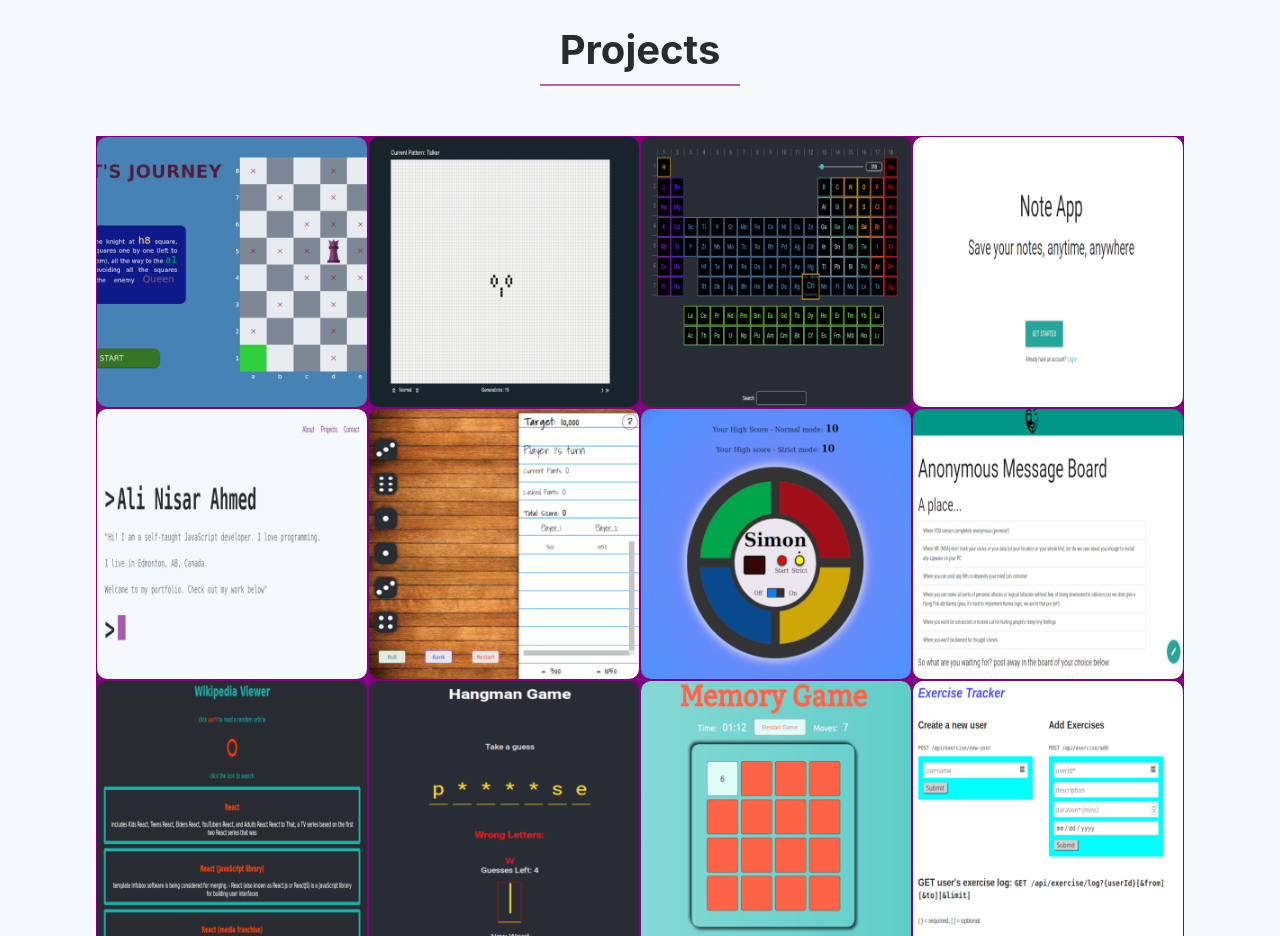
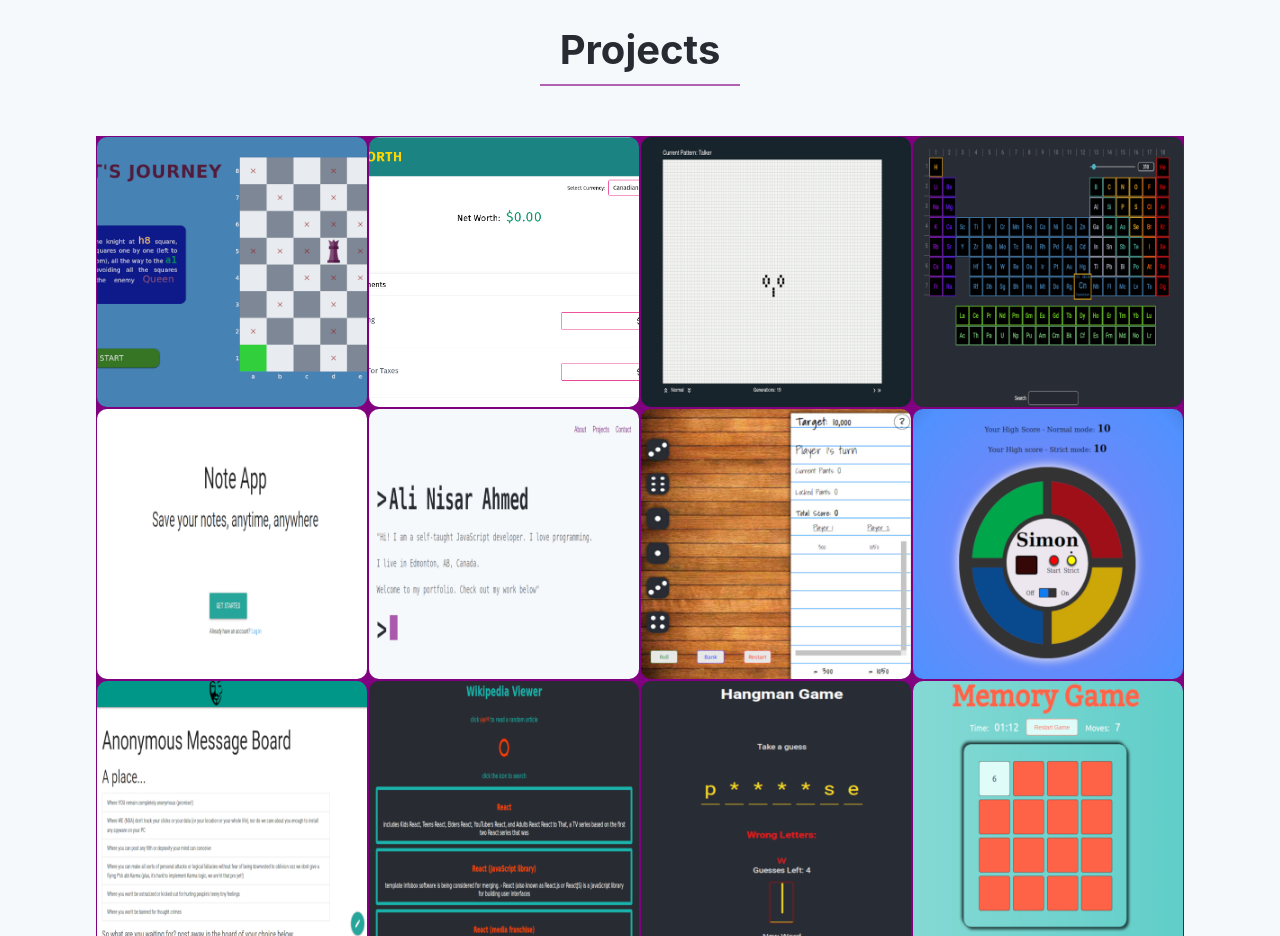
Before and after one commit to AliNisarAhmed/personal-portfolio, a Gatsby site: page / in a window 1280 px wide. Shown: the part 1620-2556 px from the top of the page. Built offline with nearby package versions, Linux system fonts and the light colour scheme; Gatsby itself is replaced by a stand-in of ours.

Commit message:
add networth project

```diff
--- a/src/content/projects.js
+++ b/src/content/projects.js
@@ -1,14 +1,26 @@
 
 export default [
   {
-    title: 'Knight Movement Trainer',
-    description: `<p>Chess Knight Movement Trainer app. Take the knight all the way to the end of the board while avoiding the enemy Queen. <a href="https://builtwithelm.co/?q=knight" target="_blank" ref="noopener noreferrer">Featured</a> on <a target="_blank" rel="noopener noreferrer" href="https://builtwithelm.co">Built with Elm</a>.</p>`,
-    skills: ['Elm', 'Elm-ui'],
+    title: 'Net Worth Calculator',
+    description: `<p>Track your net worth and convert it to different currencies</p>`,
+    skills: ['Node', 'React', 'TypeScript', 'TailwindCSS', 'Redis'],
     image: "knightyknight.png",
     links: {
       preview: "https://knightyknight.netlify.app/",
       github: {
         Elm: 'https://github.com/AliNisarAhmed/knighty-knight'
+      },
+    }
+  },
+  {
+    title: 'Knight Movement Trainer',
+    description: `<p>Chess Knight Movement Trainer app. Take the knight all the way to the end of the board while avoiding the enemy Queen. <a href="https://builtwithelm.co/?q=knight" target="_blank" ref="noopener noreferrer">Featured</a> on <a target="_blank" rel="noopener noreferrer" href="https://builtwithelm.co">Built with Elm</a>.</p>`,
+    skills: ['Elm', 'Elm-ui'],
+    image: "net-worth-calc.png",
+    links: {
+      preview: "https://networth-calc.fly.dev",
+      github: {
+        React: 'https://github.com/AliNisarAhmed/net-worth-calc'
       },
     }
   },
```
Also changed, not shown: src/images/net-worth-calc.png (added).
